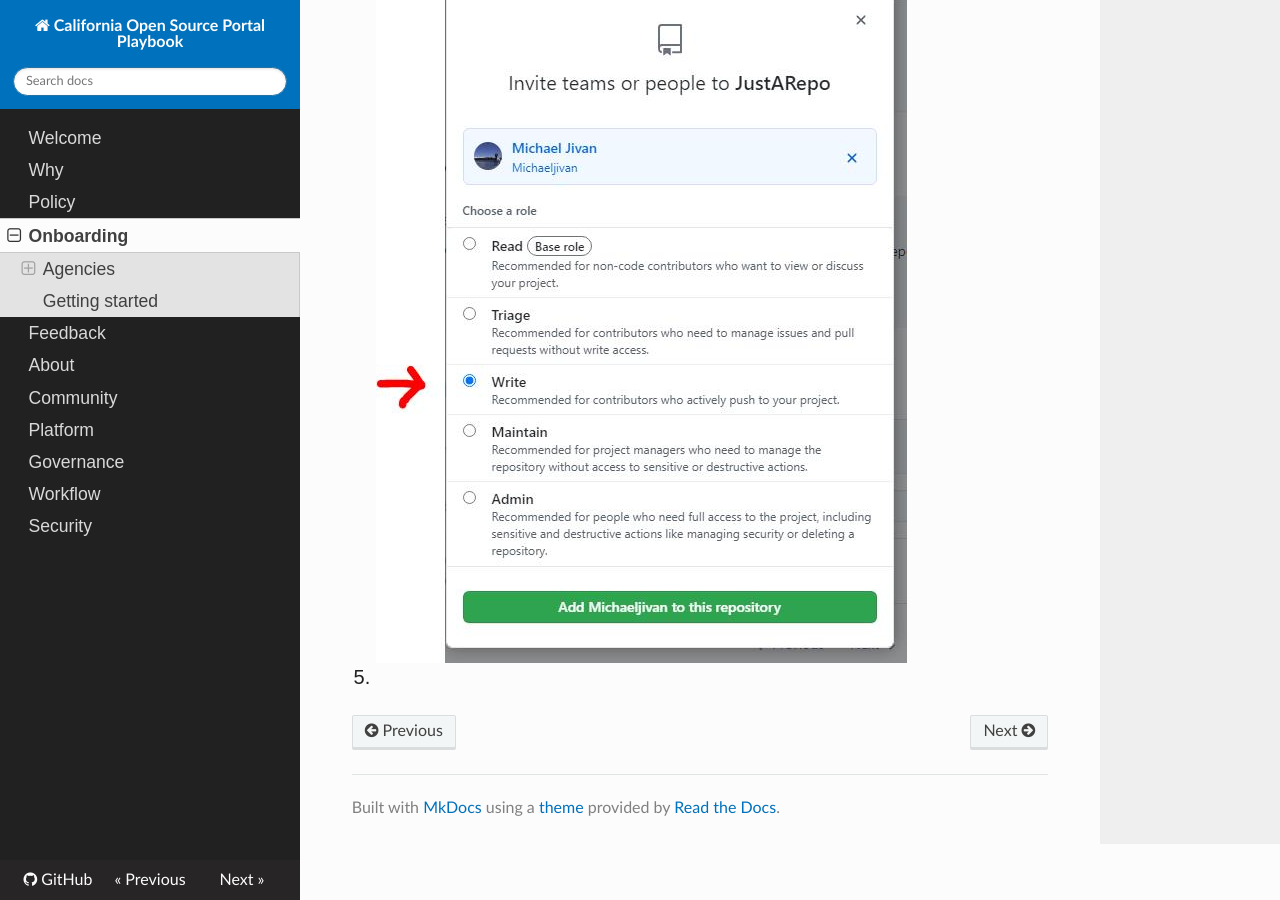
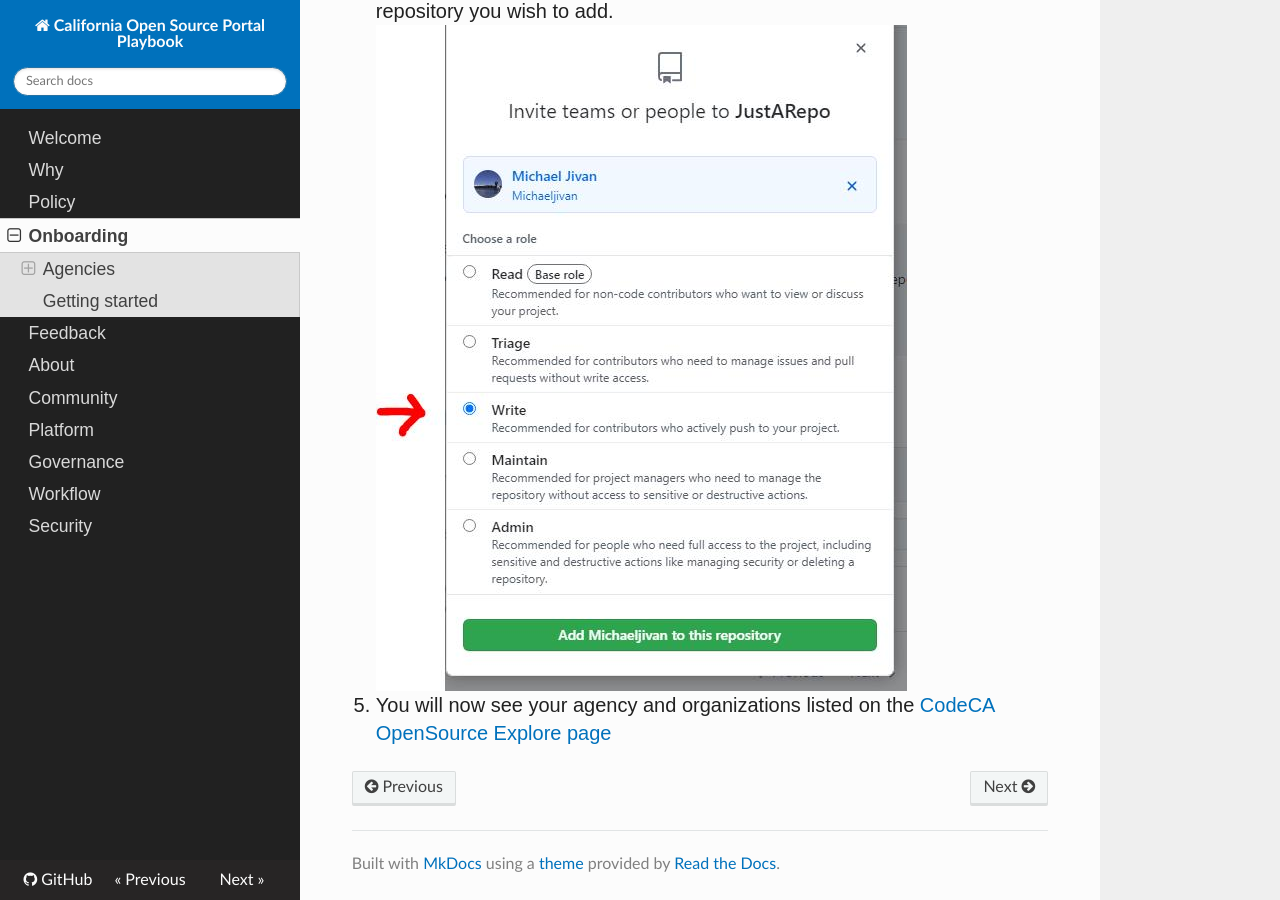
Before and after one commit to codecasupport/playbook, an MkDocs documentation site: the page built from docs/onboarding.md, in a window 1280 px wide and 900 px high, scrolled down 805 px. Built offline with MkDocs 1.6.1, drawn with Linux system fonts in a browser that asks for light colours; nearby versions of some CDN libraries; old or Windows-style settings are respelled for this version of MkDocs.

Commit message:
add step and formatting

````diff
--- a/docs/onboarding.md
+++ b/docs/onboarding.md
@@ -6,7 +6,7 @@
 
 1. [Set up GitHub organization](https://docs.github.com/en/github/setting-up-and-managing-organizations-and-teams/about-organizations) (ex: [California Department of Technology](https://github.com/CDTgithub), [CA Office of Digital Innovation](https://github.com/Office-of-Digital-Innovation/), [Child Welfare Digital Services](https://github.com/ca-cwds))
 2. Create a [code-ca.json](https://codecaopensource-playbook.readthedocs.io/en/latest/workflow/#codejson) file in the following format to provide a list of your agency's organizations.
-    ```
+      ```
     {
       "GitHubOrganizations": [
         "Office-Of-Digital-Innovation",
@@ -24,4 +24,4 @@
 4. Add [codecasupport](https://github.com/codecasupport) as a collaborator with Write permissions on the repository you wish to add.
 ![Give write access](img/writeAccess.png)
 
-5.
+5. You will now see your agency and organizations listed on the [CodeCA OpenSource Explore page](https://as-cdt-pub-codeca-ww-p-001-dev.azurewebsites.net/Explore)
````
